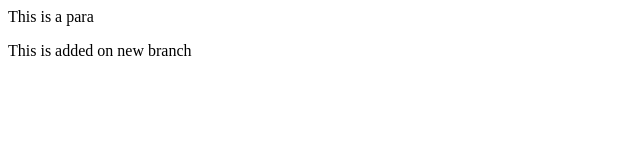
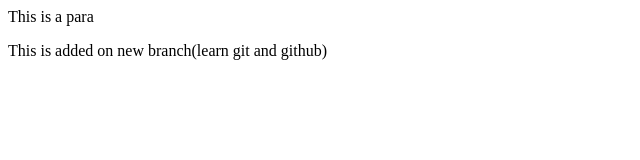
Before and after one commit to Utkarshs19/Learing-Git-and-Github, a plain HTML site: page index.html in a window 1280 px wide. Shown: the whole page, without its empty margins (0-640 px from the left). Drawn offline with Linux system fonts and the light colour scheme.

Commit message:
Learn git and github

```diff
--- a/index.html
+++ b/index.html
@@ -1,5 +1,5 @@
 <p>This is a para</p>
 <p>
-    This is added on new branch
+    This is added on new branch(learn git and github)
 
 </p>
```
